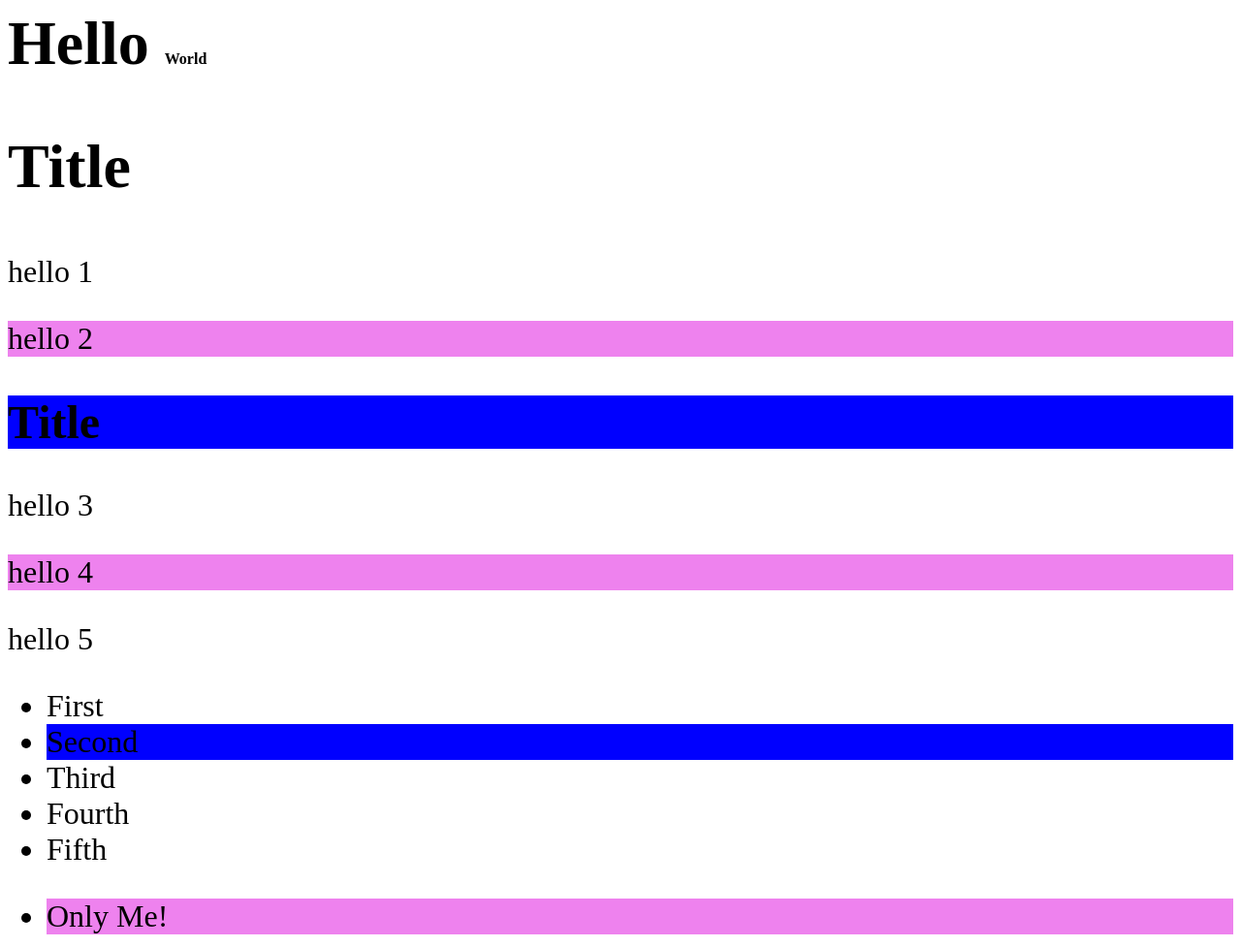
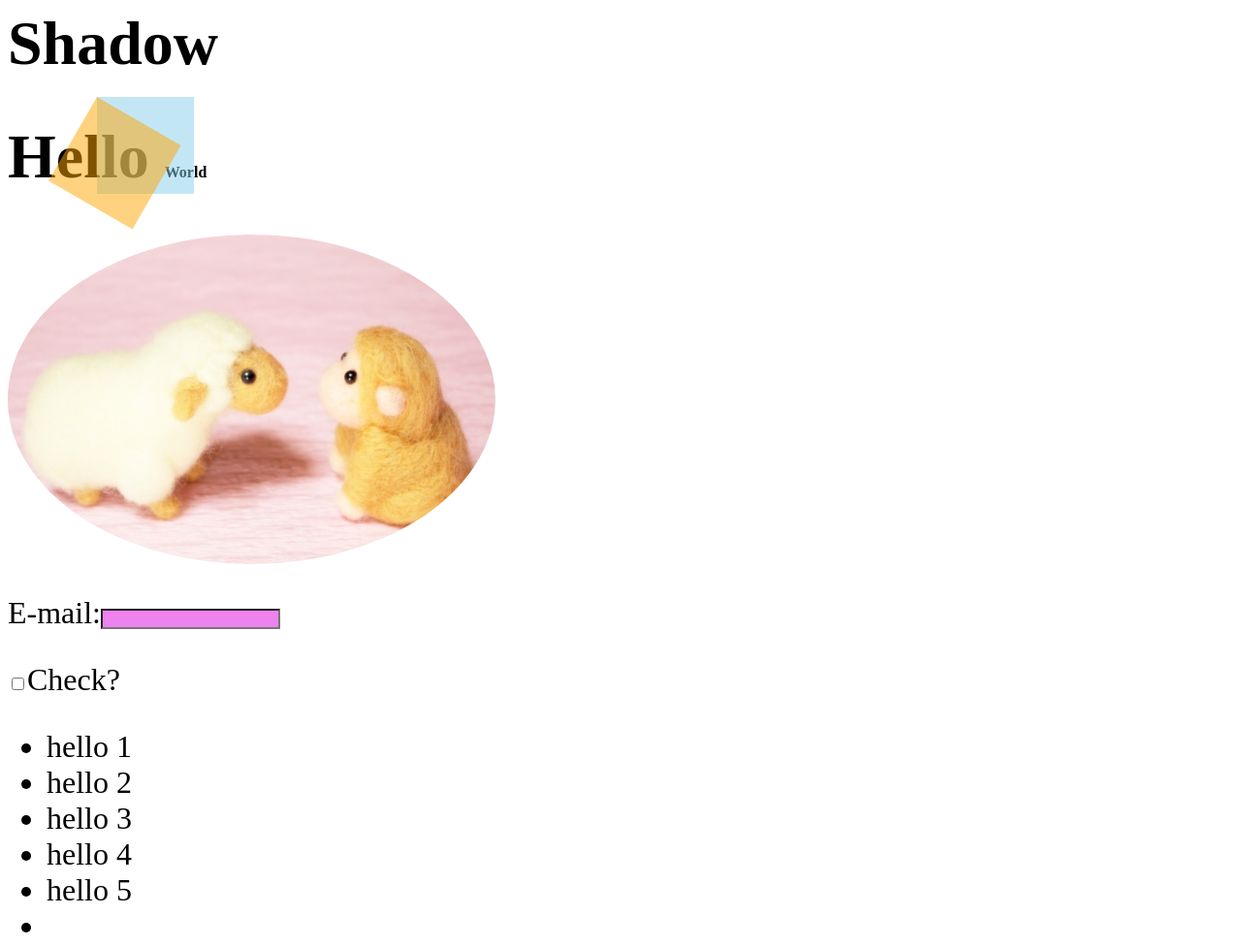
Before and after one commit to t-oda/dotinstall_css3, a plain HTML site: page index.html in a window 1280 px wide. Shown: the top 977 px of the page at 97% size. Drawn offline with Linux system fonts and the light colour scheme.

Commit message:
lesson #15 done

```diff
--- a/default.css
+++ b/default.css
@@ -7,18 +7,19 @@ html{
 }
 
 h1{
-    /*font-size: 2em;*/
-    font-size: 2rem;
+    /*font-size: 2em;
+    font-size: 2rem;*/
 }
 span{
     /*font-size: 0.5em;*/
     font-size: 0.5rem;
 }
+/*
 div{
     width: 100px;
     height: 50px;
 }
-/*明度・彩度を規定できるhsl(hsla)*/
+明度・彩度を規定できるhsl(hsla)*/
 #box1{
     background: rgb(255, 100, 100);
 }
@@ -32,8 +33,8 @@ div{
     background: hsla(210, 100%, 40%,.7);
 }
 img{
-    border: 7px solid blue;
-    opacity: 0.3;
+    /*border: 7px solid blue;
+    opacity: 0.3;*/
 }
 /*
 -a [href^="foo"]・・・fooから始まる
@@ -74,19 +75,19 @@ li:nth-child(3n+1){
 }
 最後から数える時はnth-last-child
 子要素が一つしかない時はonly-child
-*/
+
 li:nth-last-child(4){
     background: blue;
 }
 li:only-child{
     background: violet;
 }
-/*
+
 :nth-of-type()
 隣接していない場合でも、何番目に適用するかを決める
 p:first-of-type
 p:last-of-type
-*/
+
 p:nth-of-type(2){
     background: violet;
 }
@@ -96,3 +97,89 @@ p:nth-last-of-type(2){
 h2:only-of-type{
     background: blue;
 }
+li:not(.target){
+    background: violet;
+}
+li:empty{
+    background: gray;
+}
+*/
+input[type="text"]:enabled{
+    background: violet;
+}
+input[type="checkbox"]:checked + label{
+    background: skyblue;
+}
+
+/*div{
+    width: 400px;
+    height:400px;
+    background: url(sheep2.jpg) center center;
+    border-radius: 10px;
+    border-radius: 50%;
+}
+*/
+.radius{
+    border-radius: 100%;
+}
+header{
+ /*    width: 100%;
+    height: 1000px;
+    background: url('cafe.jpg') no-repeat 0 0,
+    url('sheep.jpg') no-repeat 30px 30px,
+    url('sheep2.jpg') no-repeat bottom right;
+   background-image: url(cafe.jpg);
+    background-repeat: repeat-x;
+    background-size: 40% cover;
+*/
+}
+/*div{
+    width: 200px;
+    height: 200px;
+    background-image: linear-gradient(to top left, skyblue,blue);
+    background-image: linear-gradient(lightgreen 10%,skyblue 70%,blue);
+    background-image: repeating-linear-gradient(lightgreen,skyblue 20px);
+
+}
+
+div{
+    width: 200px;
+    height: 200px;
+    background-image: radial-gradient(ellipse 20px 20px at 30px 40px,skyblue,blue);
+
+}
+box-shadow
+text-shadow
+
+div{
+    width: 200px;
+    height: 100px;
+    background: #fff;
+    box-shadow: 10px 20px 4px 10px rgba(0, 0, 0, .4) inset,
+    10px 20px 4px 10px skyblue;
+}
+h1{
+    text-shadow: 1px 2px 0 skyblue;
+}
+*/
+div{
+    width: 100px;
+    height: 100px;
+    margin-bottom: 20px;
+    position: absolute;
+    top: 100px;
+    left: 100px;
+
+}
+#box10{
+    background: skyblue;
+    opacity: .5;
+}
+#box11{
+    background: orange;
+    opacity: .5;
+    /*transform: translate(20px,40px)
+    transform: skew(10deg,20deg);*/
+    transform: rotate(30deg);
+    transform-origin: 0 0;
+}
--- a/index.html
+++ b/index.html
@@ -6,10 +6,30 @@
         <link rel="stylesheet" href="default.css">
     </head>
     <body>
+        <header>
+        </header>
+        <h1>Shadow
+        </h1>
+        <div></div>
+        <div id="box10"></div>
+        <div id="box11"></div>
         <h1>Hello
             <span>World</span>
         </h1>
+        <img class="radius" src="sheep2.jpg">
+        <p>E-mail:<input type="text" name="email">
+        </p>
+        <p><input type="checkbox" name="check" value="1" id="check"><label for="check">Check?</label>
 
+        </p>
+        <ul>
+            <li>hello 1</li>
+            <li class="target">hello 2</li>
+            <li>hello 3</li>
+            <li>hello 4</li>
+            <li>hello 5</li>
+            <li></li>
+        </ul>
         <section>
             <h1>
                 Title
@@ -39,11 +59,11 @@
         <p><a href="http://dotinstall.com">Dotinstall</a></p>
         <p><a href="mypage.html">MyPage</a></p>
 
-        <div id="box1"></div>
+<!--        <div id="box1"></div>
         <div id="box2"></div>
         <div id="box3"></div>
         <div id="box4"></div>
         <img src="sheep.jpg">
-
+-->
     </body>
 </html>
```
Also changed, not shown: cafe.jpg (added), sheep2.jpg (added).
